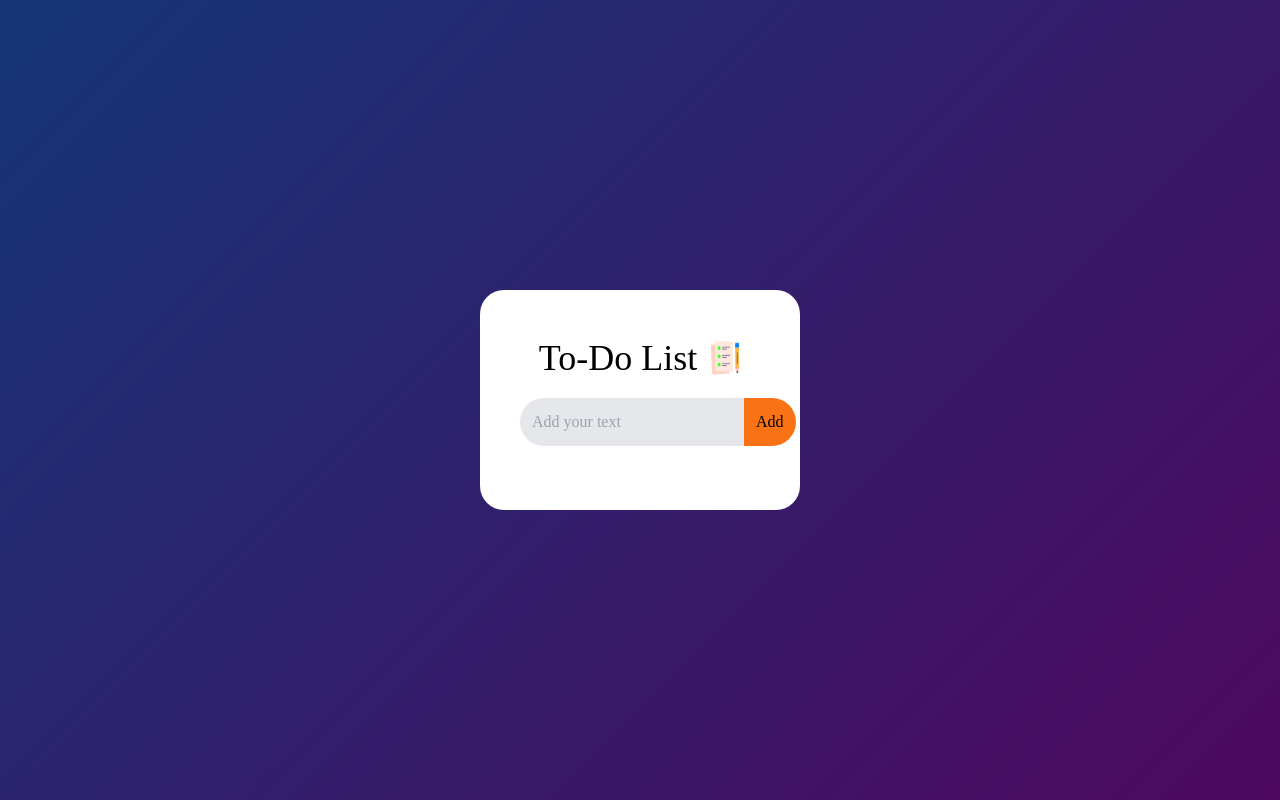
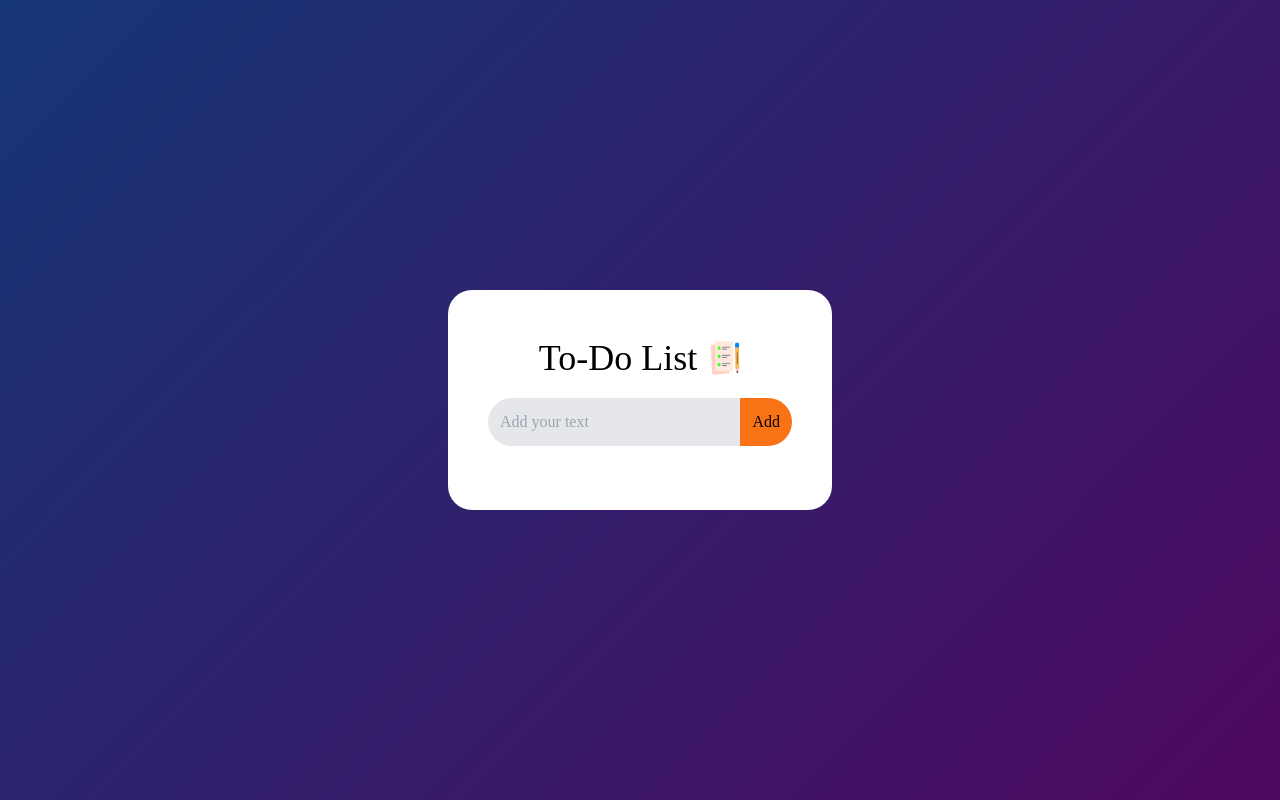
Before and after one commit to ssrpsx/Learning-101-Javascript, a website: page Project2/index.html in a window 1280 px wide. Drawn offline with Linux system fonts and the light colour scheme.

Commit message:
15/6/2024

```diff
--- a/Project2/index.html
+++ b/Project2/index.html
@@ -8,14 +8,14 @@
 </head>
 <body>
     <div class="containermain m-auto">
-        <div class="container bg-white p-10 w-1/4 rounded-3xl">
+        <div class="container bg-white p-6 sm:p-10 w-72 sm:w-96 rounded-3xl">
             <div class="header flex justify-center mb-3">
                 <h1 class="text-4xl py-2 mr-3">To-Do List</h1>
                 <img src="images/icon.png" class="w-8 py-2">
             </div>
             <div class="addlist flex items-center justify-between mb-6">
-                <input id="input" type="text" placeholder="Add your text" class="bg-gray-200 p-3 rounded-full rounded-r-none flex-1 border-none">
-                <button onclick="addTask()" class="bg-orange-500 p-3 rounded-full rounded-l-none cursor-pointer border-none">Add</button>
+                <input id="input" type="text" placeholder="Add your text" class="bg-gray-200 p-2 sm:p-3 rounded-full rounded-r-none flex-1 border-none">
+                <button onclick="addTask()" class="bg-orange-500 p-2 sm:p-3 rounded-full rounded-l-none cursor-pointer border-none">Add</button>
             </div>
             <ul id="list-container" class="list-container w-full pl-8">
             </ul>
--- a/package.json
+++ b/package.json
@@ -96,7 +96,8 @@
     "yaml": "^2.4.5"
   },
   "scripts": {
-    "watching": "npx tailwindcss -i ./Project1/src/style.css -o ./Project1/dist/output.css --watch"
+    "watching": "npx tailwindcss -i ./Project5/src/style.css -o ./Project5/dist/output.css --watch",
+    "build": "npx tailwindcss -i ./Project4/src/style.css -o ./Project4/dist/output.css"
   },
   "author": "",
   "license": "ISC",
--- a/tailwind.config.js
+++ b/tailwind.config.js
@@ -1,6 +1,6 @@
 /** @type {import('tailwindcss').Config} */
 module.exports = {
-  content: ["./Project1/*.{html,js}"],
+  content: ["./Project5/*.{html,js}"],
   theme: {
     extend: {
       colors: {
```
Also changed, not shown: Project2/dist/output.css, Project4/dist/output.css, README.md.
